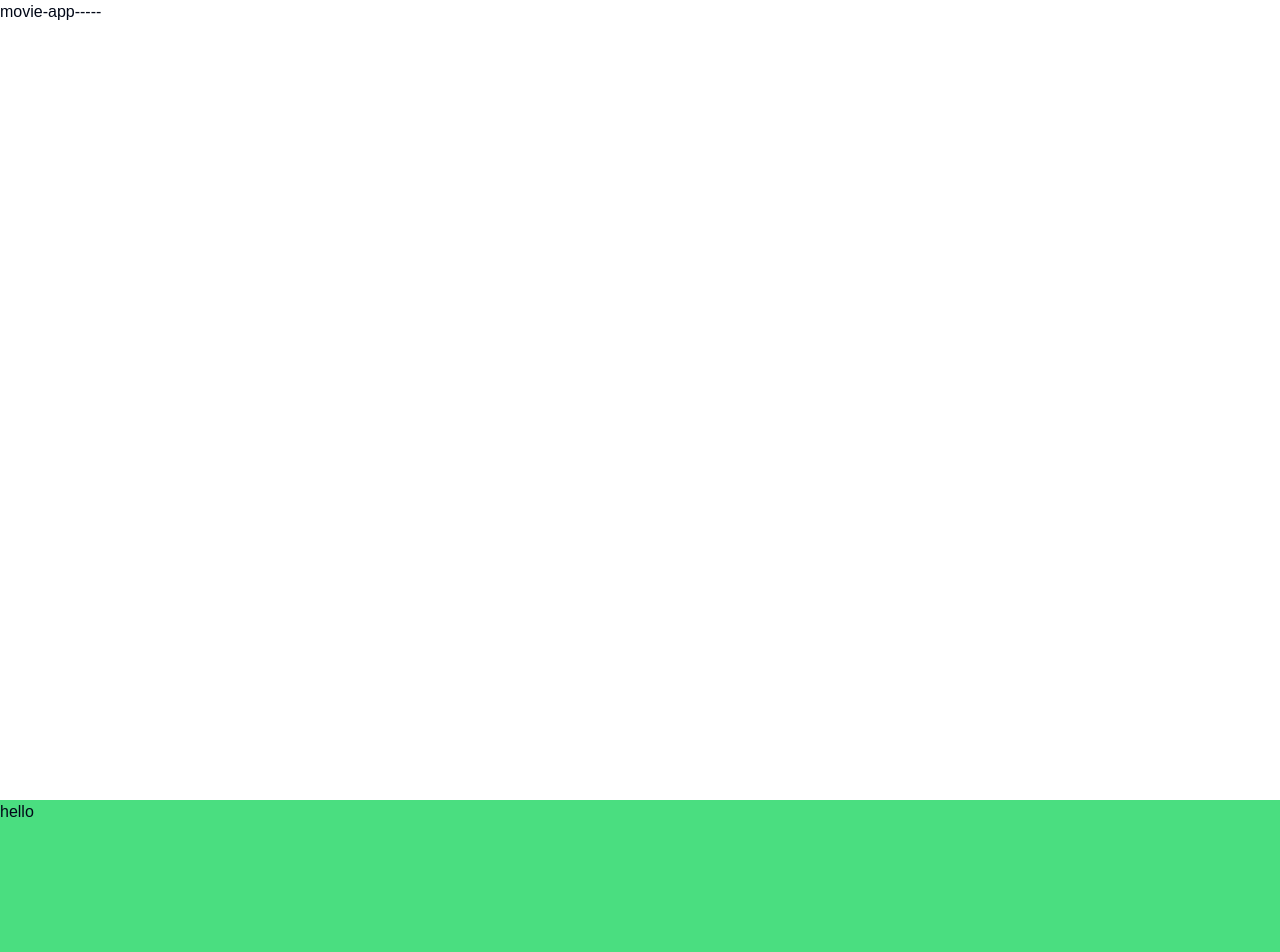
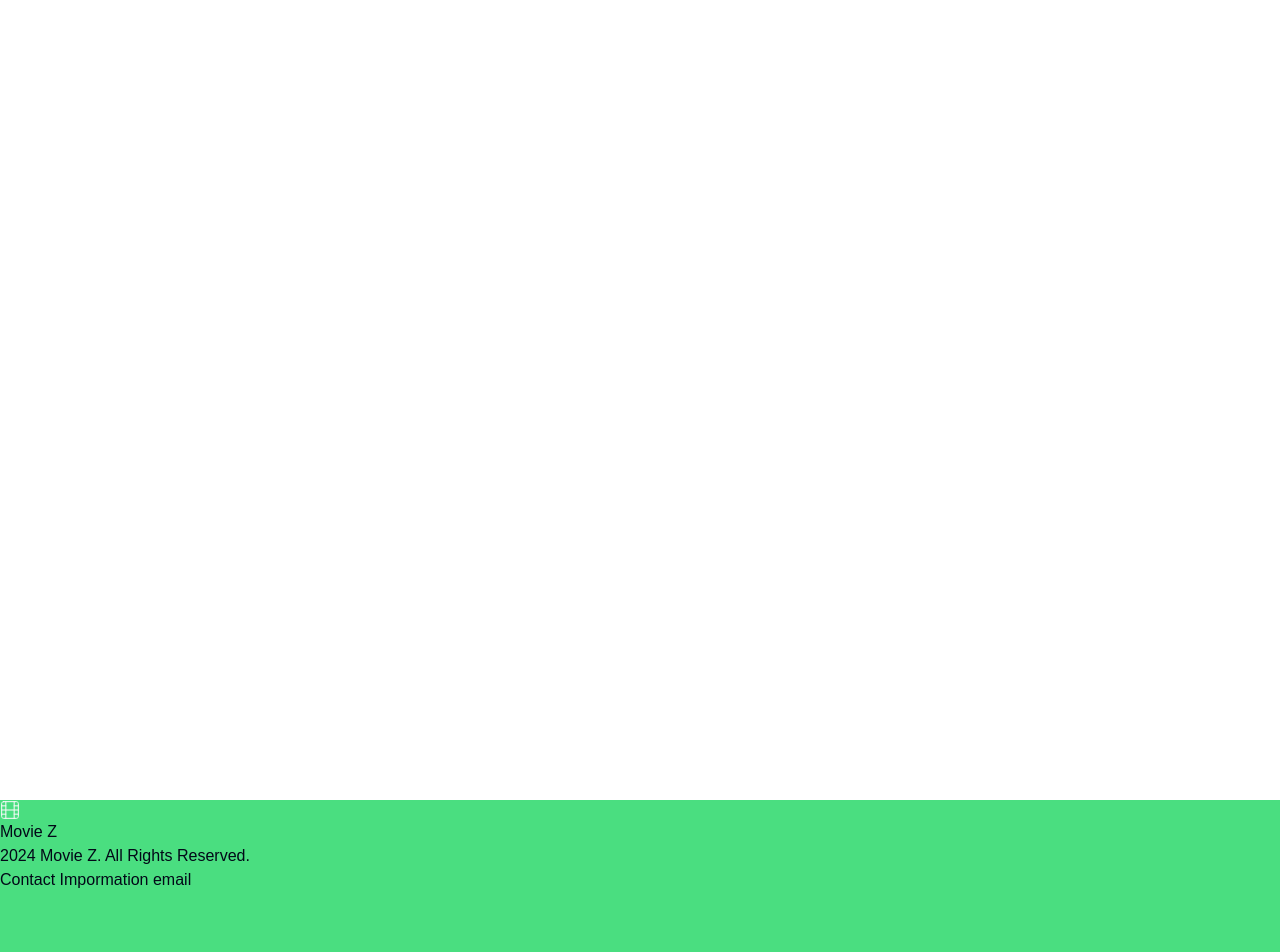
Before and after one commit to azaaa-9/movie-app, a Next.js app: page / in a window 1280 px wide. Shown: the top 952 px of the page. Built offline with nearby package versions, Linux system fonts and the light colour scheme; no server answers.

Commit message:
movies data

```diff
--- a/src/app/_components/footer.tsx
+++ b/src/app/_components/footer.tsx
@@ -1,6 +1,21 @@
  export const Footer = ()=> {
     return (
-        <div className="bg-green-400 h-[400px]">hello</div>
+        <div className="bg-green-400 h-[200px]">
+
+            <div className="flex flex-col">
+            <svg width="20" height="20" viewBox="0 0 20 20" fill="none" xmlns="http://www.w3.org/2000/svg">
+            <path d="M5.83268 1.66663V18.3333M14.166 1.66663V18.3333M1.66602 9.99996H18.3327M1.66602 5.83329H5.83268M1.66602 14.1666H5.83268M14.166 14.1666H18.3327M14.166 5.83329H18.3327M3.48268 1.66663H16.516C17.5193 1.66663 18.3327 2.47998 18.3327 3.48329V16.5166C18.3327 17.5199 17.5193 18.3333 16.516 18.3333H3.48268C2.47936 18.3333 1.66602 17.5199 1.66602 16.5166V3.48329C1.66602 2.47998 2.47936 1.66663 3.48268 1.66663Z" stroke="#FAFAFA" strokeLinecap="round" strokeLinejoin="round"/>
+            </svg>
+            <div>Movie Z</div>
+
+            <div>2024 Movie Z. All Rights Reserved.</div>
+        </div>
+
+        <div className="">
+            Contact Impormation
+            email
+        </div>
+        </div>
     )
 
 }
--- a/src/app/layout.tsx
+++ b/src/app/layout.tsx
@@ -13,8 +13,8 @@ const geistMono = Geist_Mono({
 });
 
 export const metadata: Metadata = {
-  title: "Create Next App",
-  description: "Generated by create next app",
+  title: "Movie Web App",
+  description: "",
 };
 
 export default function RootLayout({
--- a/src/app/page.tsx
+++ b/src/app/page.tsx
@@ -1,9 +1,27 @@
+"use client"
 import Image from "next/image";
-
+import { useEffect } from "react";
+export const API_KEY = 'f39690f9830ce804b7894ac1def4f7e9';
+const options = {
+  method: 'GET',
+  headers: {
+    accept: 'application/json',
+    Authorization:
+      'Bearer eyJhbGciOiJIUzI1NiJ9.eyJhdWQiOiJmMzk2OTBmOTgzMGNlODA0Yjc4OTRhYzFkZWY0ZjdlOSIsIm5iZiI6MTczNDk0OTM3MS43NDIsInN1YiI6IjY3NjkzOWZiYzdmMTcyMDVkMTBiMGIxMiIsInNjb3BlcyI6WyJhcGlfcmVhZCJdLCJ2ZXJzaW9uIjoxfQ.2r2TerxSJdZGmGVSLVDkk6nHT0NPqY4rOcxHtMNt0aE',
+  },
+};
 export default function Home() {
+ fetch(
+  "https://api.themoviedb.org/3/movie/top_rated?language=en-US&page=1",
+  options
+ )
+ .then((res) => res.json())
+ .then((data) => {
+  console.log(data);
+ });
   return (
     <div >
-      movie-app-----
+
     </div>
   );
 }
```
Also changed, not shown: public/film.svg (added).
